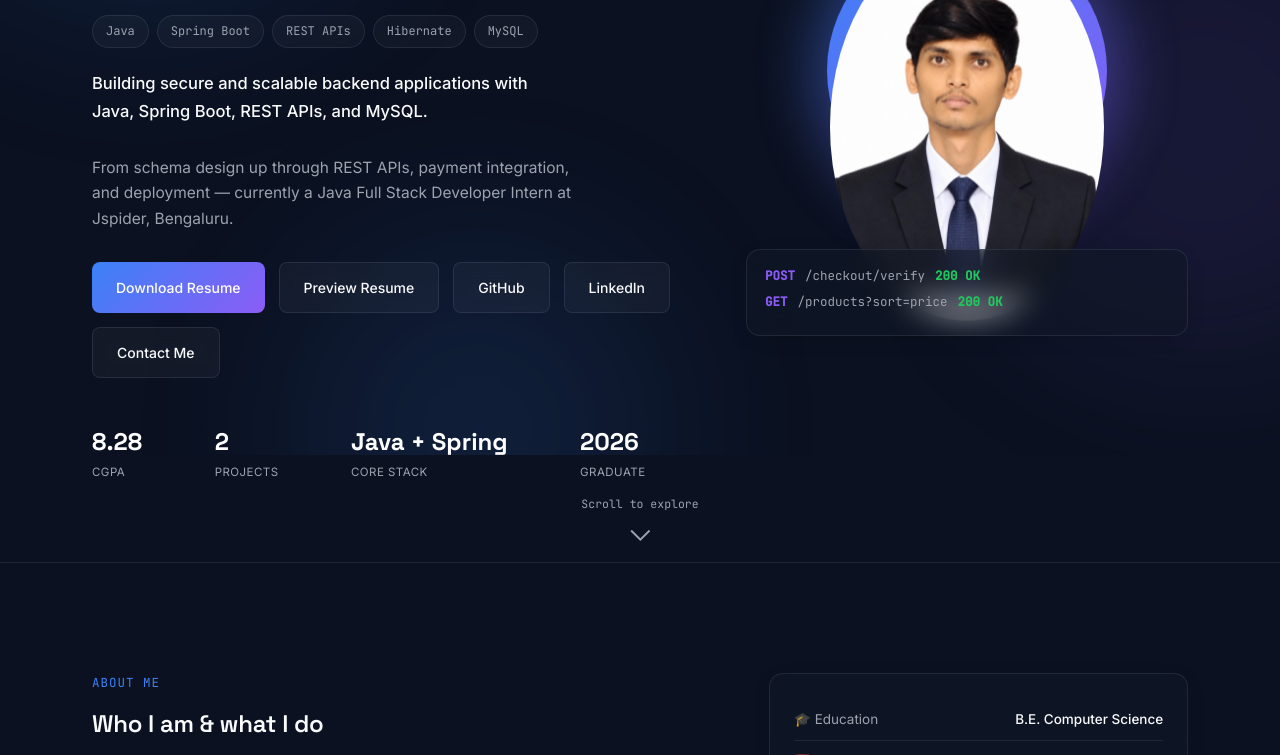
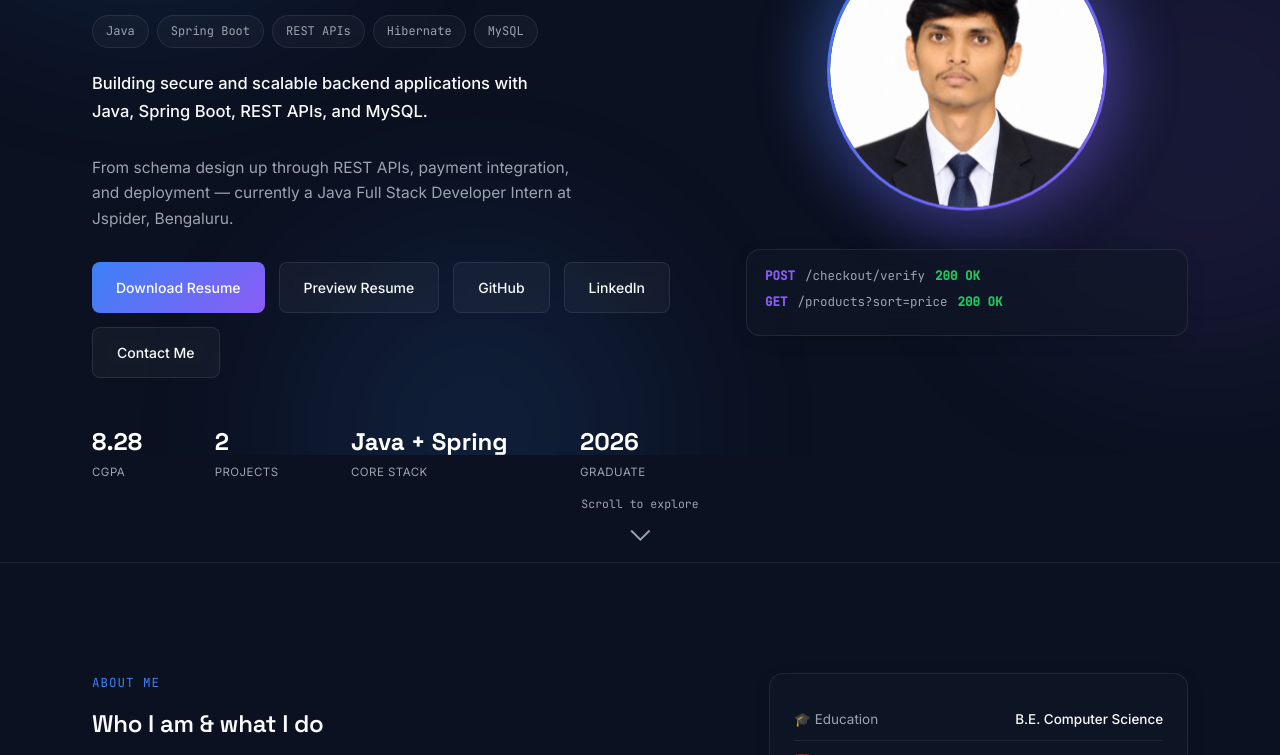
Before and after one commit to Mohammad-Salman-Ahmed/Salman-Portfolio, a plain HTML site: page index.html in a window 1280 px wide. Shown: the part 345-1100 px from the top of the page. Drawn offline with Linux system fonts and the light colour scheme.

Commit message:
Add photo-inner class for image styling

```diff
--- a/style.css
+++ b/style.css
@@ -172,18 +172,29 @@ section{ padding:110px 0; border-top:1px solid var(--border); position:relative;
 @keyframes float{ 0%,100%{ transform:translateY(0); } 50%{ transform:translateY(-14px); } }
 .photo-frame::after{ content:""; position:absolute; inset:-14px; border-radius:50%; background:inherit; filter:blur(30px); opacity:.45; z-index:-1; }
 
-.photo-inner img {
+
+.photo-inner {
     width: 100%;
     height: 100%;
+    border-radius: 50%;
+    background: var(--card);
+    display: flex;
+    align-items: center;
+    justify-content: center;
+    overflow: hidden;
+    position: relative;
+}
+
+.photo-inner img {
+    position: absolute;
+    inset: 0;
+    width: 100%;
+    height: 100%;
+    max-width: none;
     object-fit: cover;
     object-position: center 20%;
     border-radius: 50%;
     display: block;
-    transition: transform 0.4s ease;
-}
-
-.photo-inner:hover img {
-    transform: scale(1.04);
 }
 
 
```
